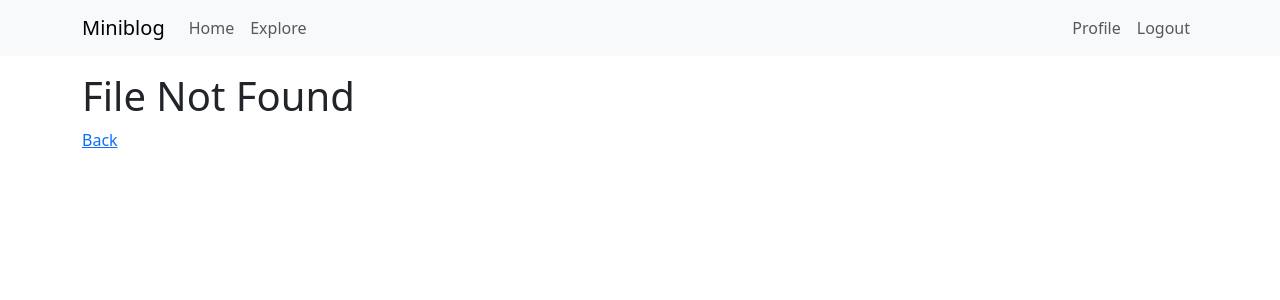
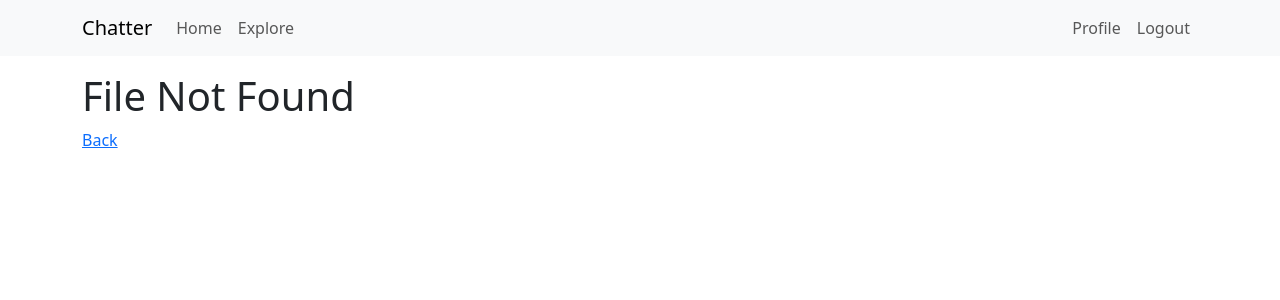
Before and after one commit to Angelles/personal-projects, a Python web app: template python/miniblog/app/templates/errors/404.html in a window 1280 px wide. Shown: the top 300 px of the page. Run offline with Jinja, Linux system fonts and the light colour scheme; the template is opened without the code that fills it, so the values that code supplies are empty; some libraries are stand-ins or nearby versions.

Commit message:
Update name of app.

```diff
--- a/python/miniblog/app/auth/email.py
+++ b/python/miniblog/app/auth/email.py
@@ -5,7 +5,7 @@ from app.email import send_email
 
 def send_password_reset_email(user):
     token = user.get_reset_password_token()
-    send_email(_('[Miniblog] Reset Your Password'),
+    send_email(_('[Chatter] Reset Your Password'),
                sender=current_app.config['ADMINS'][0],
                recipients=[user.email],
                text_body=render_template('email/reset_password.txt',
--- a/python/miniblog/app/templates/base.html
+++ b/python/miniblog/app/templates/base.html
@@ -4,9 +4,9 @@
     <meta charset="utf-8">
     <meta name="viewport" content="width=device-width, initial-scale=1">
     {% if title %}
-    <title>{{ title }} - Miniblog</title>
+    <title>{{ title }} - Chatter</title>
     {% else %}
-    <title>{{ _('Welcome to Miniblog') }}</title>
+    <title>{{ _('Welcome to Chatter') }}</title>
     {% endif %}
     <link
         href="https://cdn.jsdelivr.net/npm/bootstrap@5.3.2/dist/css/bootstrap.min.css"
@@ -17,7 +17,7 @@
   <body>
     <nav class="navbar navbar-expand-lg bg-body-tertiary">
       <div class="container">
-        <a class="navbar-brand" href="{{ url_for('main.index') }}">Miniblog</a>
+        <a class="navbar-brand" href="{{ url_for('main.index') }}">Chatter</a>
         <button class="navbar-toggler" type="button" data-bs-toggle="collapse" data-bs-target="#navbarSupportedContent" aria-controls="navbarSupportedContent" aria-expanded="false" aria-label="Toggle navigation">
           <span class="navbar-toggler-icon"></span>
         </button>
--- a/python/miniblog/app/templates/email/reset_password.html
+++ b/python/miniblog/app/templates/email/reset_password.html
@@ -12,6 +12,6 @@
         <p>{{ url_for('auth.reset_password', token=token, _external=True) }}</p>
         <p>If you have not requested a password reset simply ignore this message.</p>
         <p>Sincerely,</p>
-        <p>The Miniblog Team</p>
+        <p>The Chatter Team</p>
     </body>
 </html>
--- a/python/miniblog/app/templates/email/reset_password.txt
+++ b/python/miniblog/app/templates/email/reset_password.txt
@@ -4,8 +4,8 @@ To reset your password click on the following link:
 
 {{ url_for('auth.reset_password', token=token, _external=True) }}
 
-If you have not requested a password reset simply ignore this message.
+If you have not requested a password reset, simply ignore this message.
 
 Sincerely,
 
-The Miniblog Team
+The Chatter Team
```
Also changed, not shown: python/miniblog/app.db, python/miniblog/app/translations/es/LC_MESSAGES/messages.po, 1 other file.
